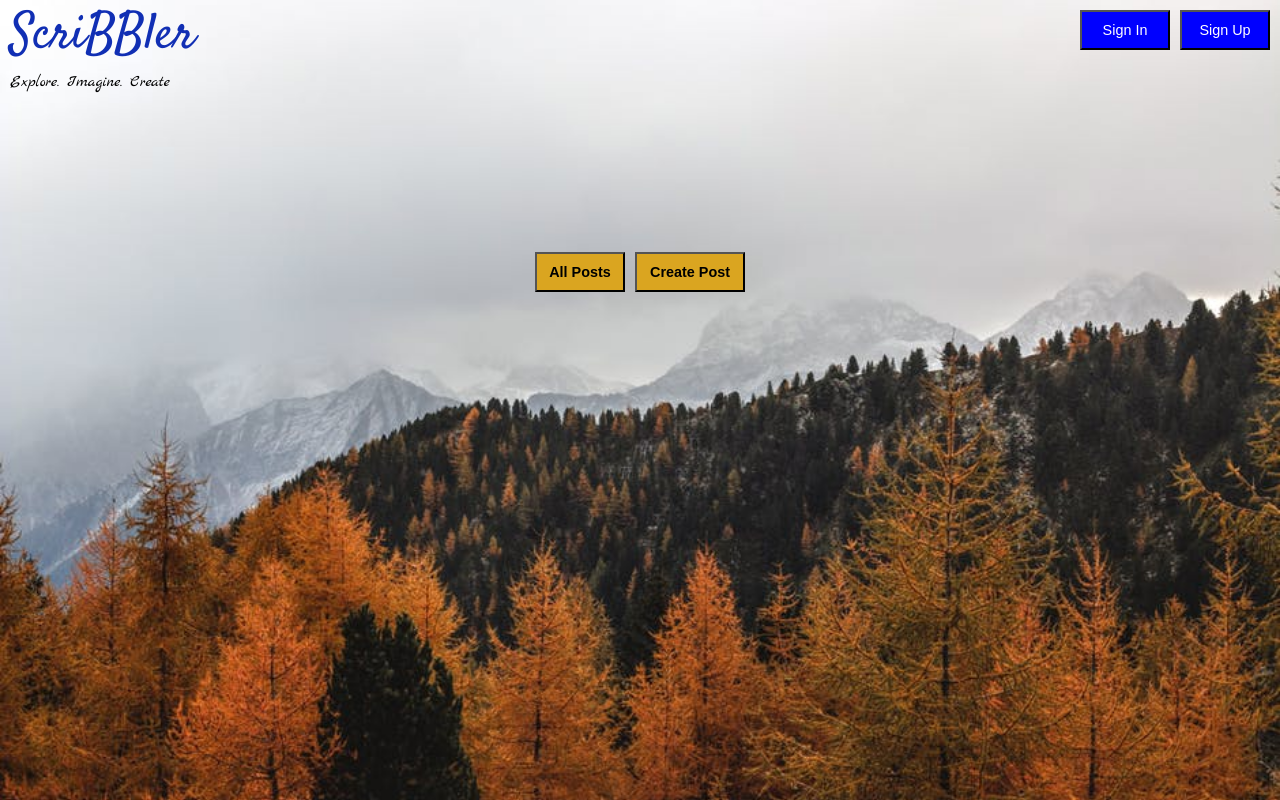
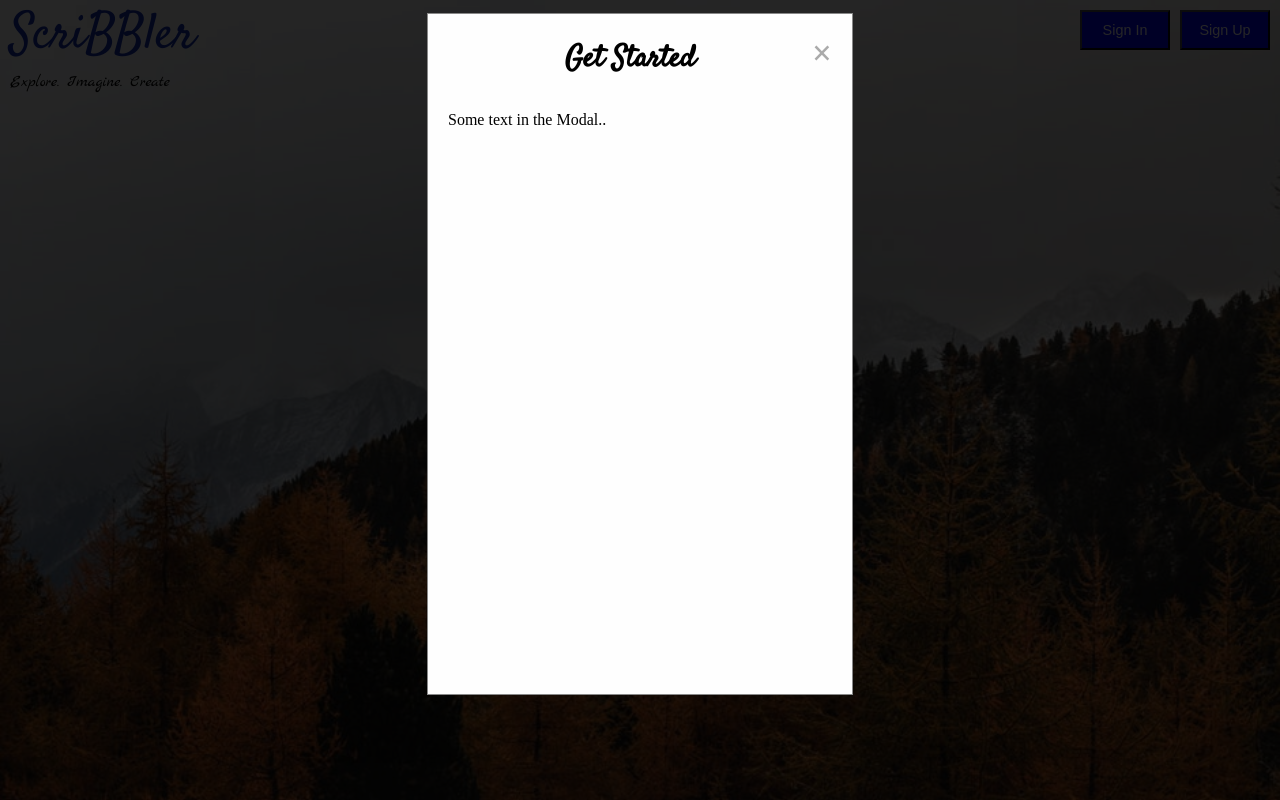
Before and after one commit to guptayogansh/UpGrad_project1, a plain HTML site: page index.html in a window 1280 px wide. Both pictures are taken after a click on the button "Sign Up". Drawn offline with Linux system fonts and the light colour scheme.

Commit message:
SignUp modal created

```diff
--- a/css/header.css
+++ b/css/header.css
@@ -64,3 +64,52 @@ margin: 10px 10px 0px 10px;
         font-family: Arial, Helvetica, sans-serif;
 
     }
+
+
+
+    .modal {
+        display: none; /* Hidden by default */
+        position: fixed; /* Stay in place */
+        z-index: 1; /* Sit on top */
+        left: 0;
+        top: 0;
+        width: 100%; /* Full width */
+        height: 100%; /* Full height */
+        overflow: auto; /* Enable scroll if needed */
+        background-color: rgb(0,0,0); /* Fallback color */
+        background-color: rgba(0,0,0,0.85); /* Black w/ opacity */
+      }
+
+      /* Modal Content/Box */
+      .SignUp-modal-content {
+        background-color: #fefefe;
+        margin: 1% auto;
+        padding: 20px;
+        border: 1px solid #888;
+        width: 30%;
+        height: 80%; /* Could be more or less, depending on screen size */
+      }
+
+      .heading{
+        display: flex;
+        justify-content: center;
+        font-size: 30px;
+        font-weight: bold;
+        margin-top: 4px;
+        font-family: 'Satisfy';
+      }
+
+      /* The Close Button */
+      .close {
+        color: #aaa;
+        float: right;
+        font-size: 35px;
+        font-weight: bold;
+      }
+
+      .close:hover,
+      .close:focus {
+        color: black;
+        text-decoration: none;
+        cursor: pointer;
+      }
--- a/index.html
+++ b/index.html
@@ -11,6 +11,8 @@
 	<!-- Place all CSS for fonts in this file -->
     <link href='css\font.css' rel='stylesheet' type='text/css'>
 
+
+
 </head>
 <body>
     <div id="main-container-div">
@@ -18,7 +20,7 @@
         <div class="header">
 
             <!-- Insert code for Sign Up, Sign In button here. Add code for "ScriBBler" heading and the sub-heading -->
-            <input class="SignUp" type="button" value="Sign Up" class="SignUp">
+            <input class="SignUp" type="button" value="Sign Up" class="SignUp" id="SignUp">
             <input class="SignIn" type="button" value="Sign In" class="SignIn">
 
             <a id="heading" class="logo-title">ScriBBler</a>
@@ -43,9 +45,15 @@
 
     </div>
 
-    <div>
+    <div id="signUpModal" class="modal">
 
-    	<!-- Insert code for Sign Up modal here -->
+        <!-- Insert code for Sign Up modal here -->
+        <!-- Modal content -->
+            <div class="SignUp-modal-content">
+             <span class="close">&times;</span>
+              <p class="heading">Get Started</p>
+              <p>Some text in the Modal..</p>
+            </div>
 
     </div>
 
@@ -60,5 +68,7 @@
 	<!-- Place all Javascript for rest of the elements in this file -->
     <script src="js\index.js"></script>
 
+
+
 </body>
 </html>
--- a/js/header.js
+++ b/js/header.js
@@ -0,0 +1,25 @@
+// Get the modal
+var modal = document.getElementById("signUpModal");
+
+// Get the button that opens the modal
+var btn = document.getElementById("SignUp");
+
+// Get the <span> element that closes the modal
+var span = document.getElementsByClassName("close")[0];
+
+// When the user clicks on the button, open the modal
+btn.onclick = function() {
+  modal.style.display = "block";
+}
+
+// When the user clicks on <span> (x), close the modal
+span.onclick = function() {
+  modal.style.display = "none";
+}
+
+// When the user clicks anywhere outside of the modal, close it
+window.onclick = function(event) {
+  if (event.target == modal) {
+    modal.style.display = "none";
+  }
+}
```
